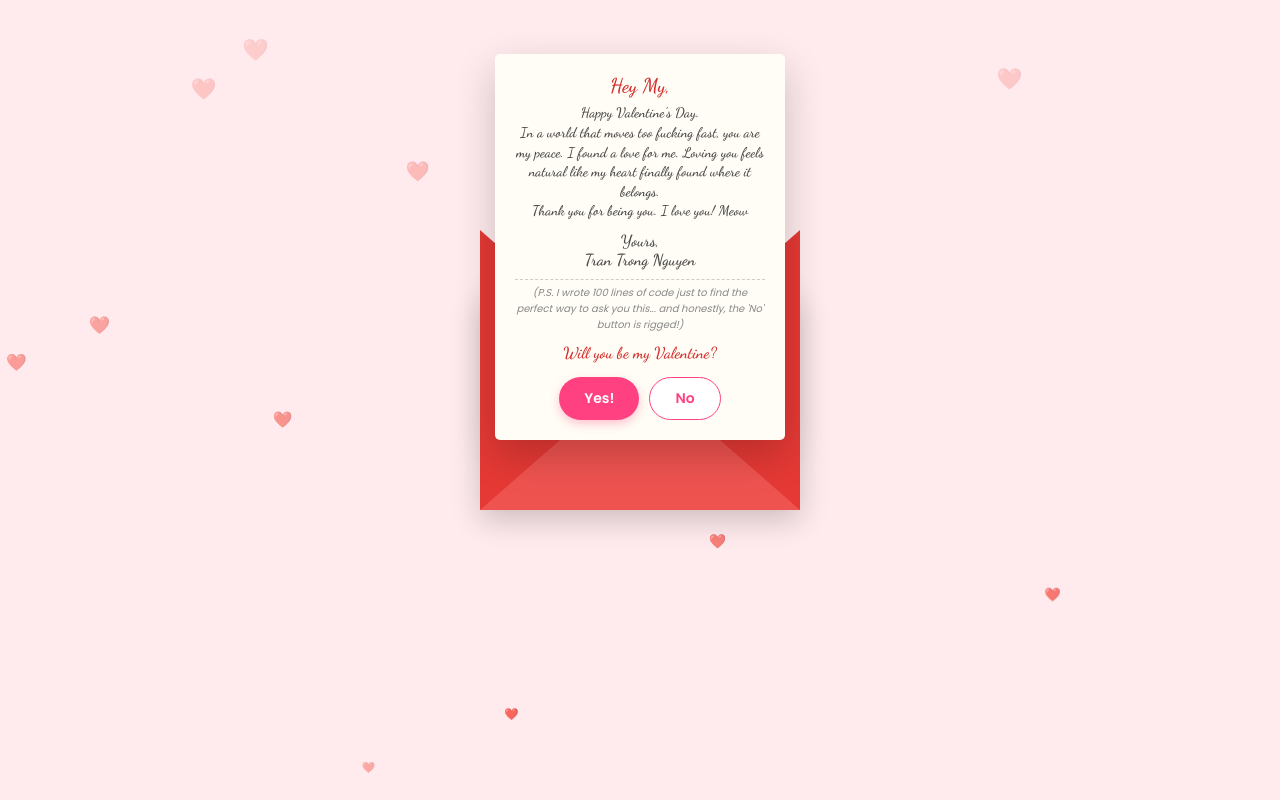
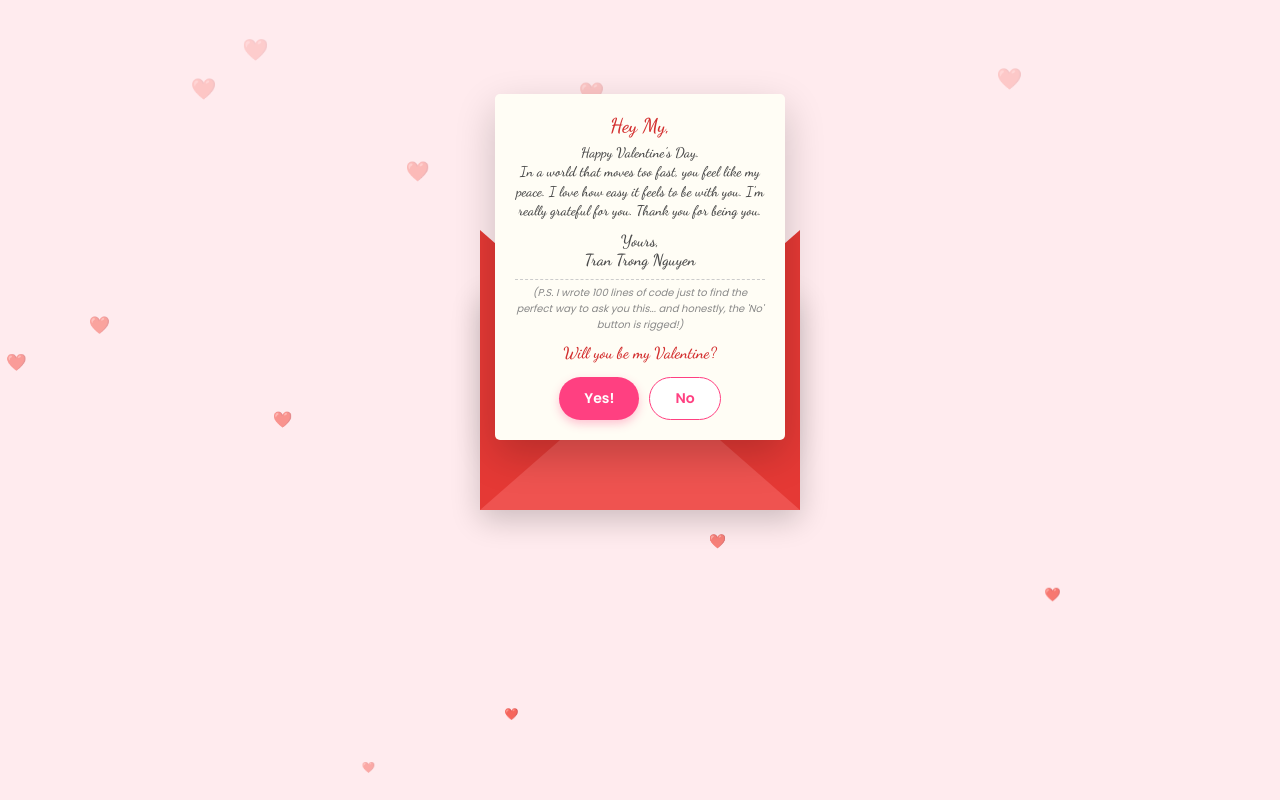
Before and after one commit to JarvisStark-cell/myvalentine, a plain HTML site: page index.html in a window 1280 px wide. Both pictures are taken after a click on the element 640 px from the left and 400 px from the top of the page. Drawn offline with nearby package versions, Linux system fonts and the light colour scheme.

Commit message:
Update index.html

```diff
--- a/index.html
+++ b/index.html
@@ -180,8 +180,8 @@
                     <h2>Hey My,</h2>
                     <p>
                         Happy Valentine’s Day.<br>
-                        In a world that moves too fucking fast, you are my peace. I found a love for me. Loving you feels natural like my heart finally found where it belongs.<br>
-                        Thank you for being you. I love you! Meow
+                        In a world that moves too fast, you feel like my peace. I love how easy it feels to be with you. I’m really grateful for you.
+						Thank you for being you.
                     </p>
                     <span class="signature">Yours,<br>Tran Trong Nguyen</span>
 
@@ -285,4 +285,5 @@
         setInterval(createHeart, 300);
     </script>
 </body>
+
 </html>
```
